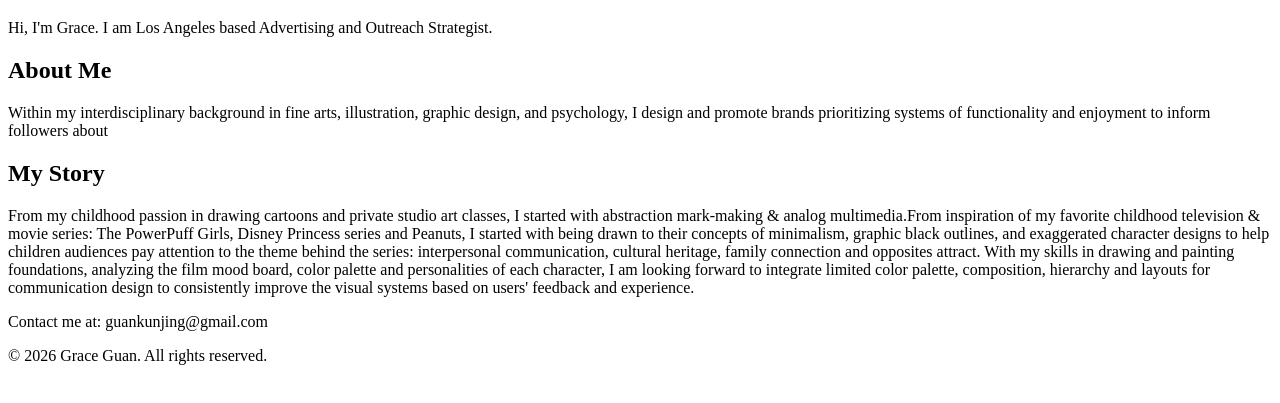
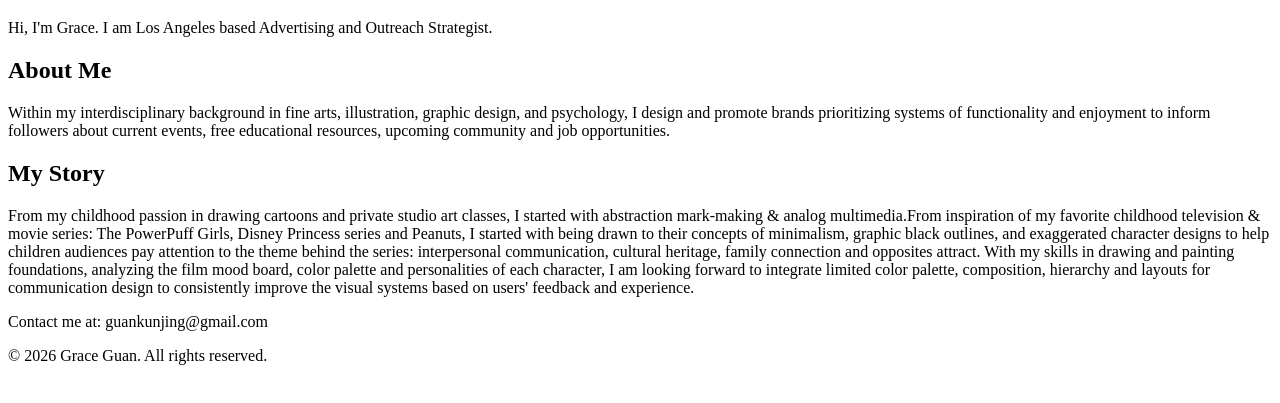
Before and after one commit to graceguan0308/Grace-s-Portfolio, a plain HTML site: page index.html in a window 1280 px wide. Shown: the part 61-464 px from the top of the page. Drawn offline with Linux system fonts and the light colour scheme.

Commit message:
Update index.html

```diff
--- a/index.html
+++ b/index.html
@@ -16,6 +16,7 @@
             <h2>About Me</h2>
             <p> Within my interdisciplinary background in fine arts, illustration, graphic design, and psychology, I
                 design and promote brands prioritizing systems of functionality and enjoyment to inform followers about
+                current events, free educational resources, upcoming community and job opportunities. </p>
         </section>
         <section>
             <h2>My Story</h2>
```
